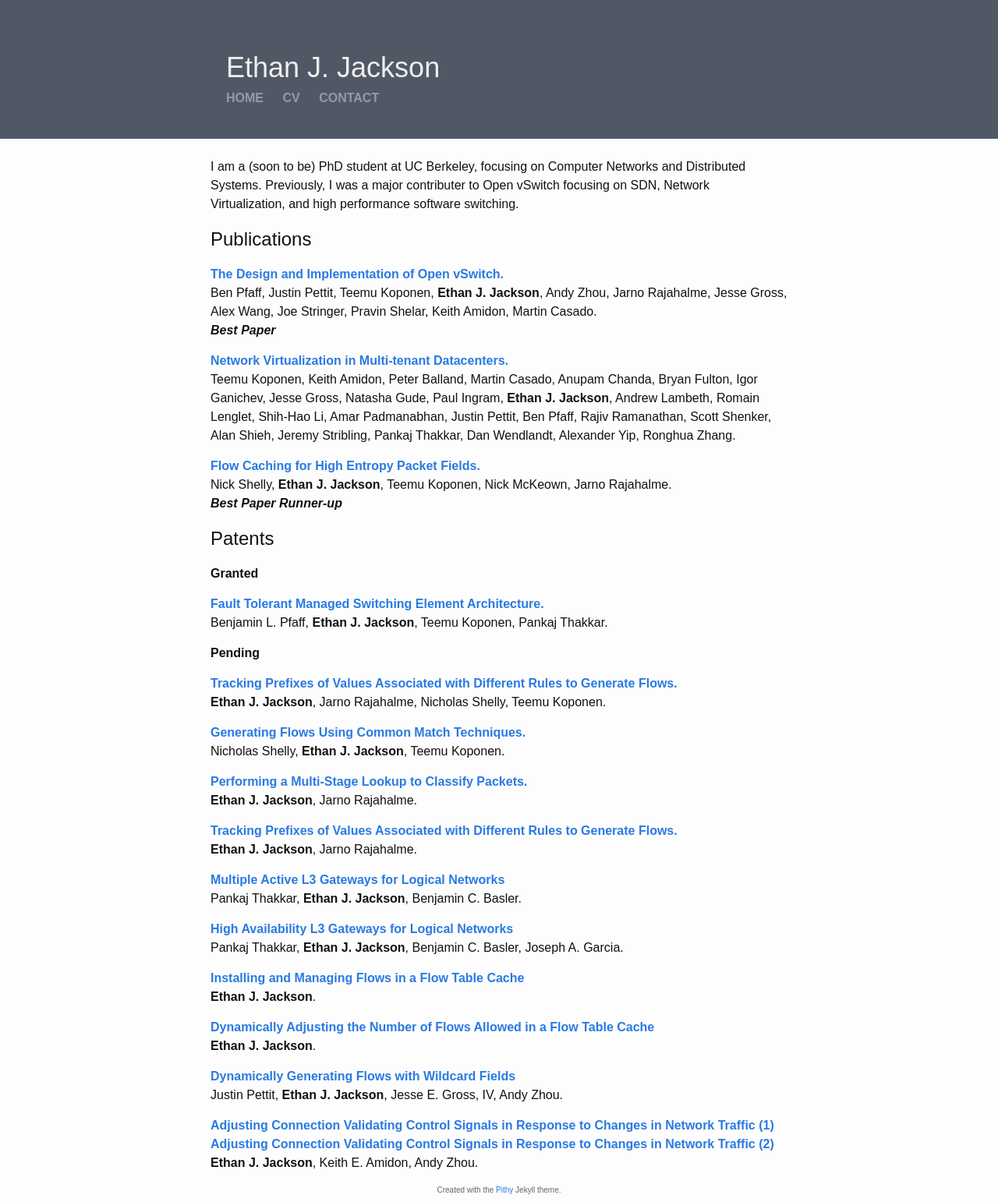
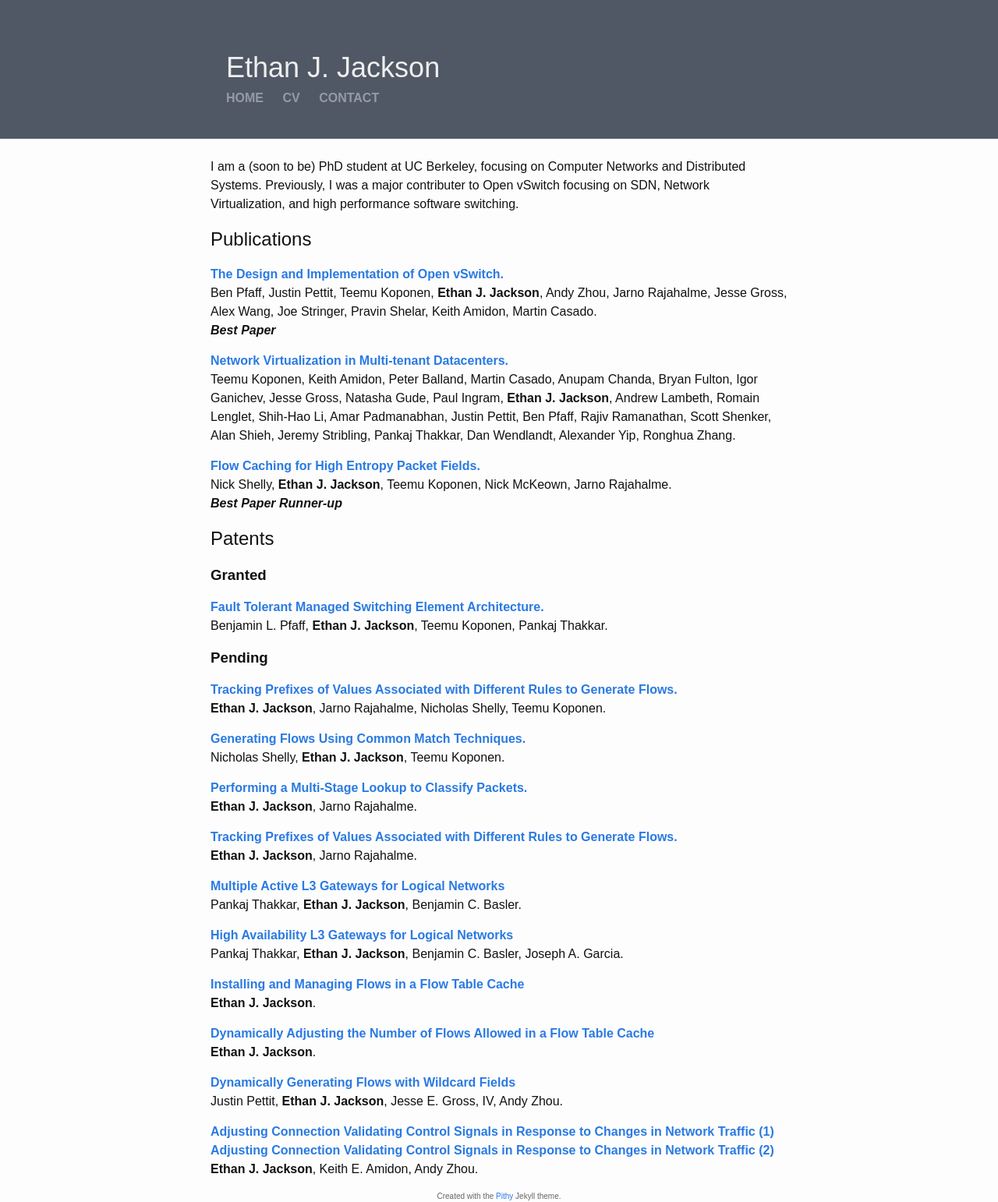
Before and after one commit to ejj/ejj.github.io, a Jekyll site: the page built from index.md, in a window 1280 px wide. Shown: the whole page at 78% size. Built offline with Jekyll 4.4.1, drawn with Linux system fonts in a browser that asks for light colours.

Commit message:
Style tweak

```diff
--- a/index.md
+++ b/index.md
@@ -30,11 +30,11 @@ Nick Shelly, **Ethan J. Jackson**, Teemu Koponen, Nick McKeown, Jarno Rajahalme.
 Patents
 -------
 
-#### **Granted** ####
+### **Granted** ###
 [**Fault Tolerant Managed Switching Element Architecture.**](http://www.uspto.gov/web/patents/patog/week50/OG/html/1409-3/US08913483-20141216.html)\\
 Benjamin L. Pfaff, **Ethan J. Jackson**, Teemu Koponen, Pankaj Thakkar.
 
-#### **Pending** ####
+### **Pending** ###
 [**Tracking Prefixes of Values Associated with Different Rules to Generate Flows.**](http://appft.uspto.gov/netacgi/nph-Parser?Sect1=PTO2&Sect2=HITOFF&p=1&u=%2Fnetahtml%2FPTO%2Fsearch-bool.html&r=1&f=G&l=50&co1=AND&d=PG01&s1=20150092778&OS=20150092778&RS=20150092778)\\
 **Ethan J. Jackson**, Jarno Rajahalme, Nicholas Shelly, Teemu Koponen.
 
```
